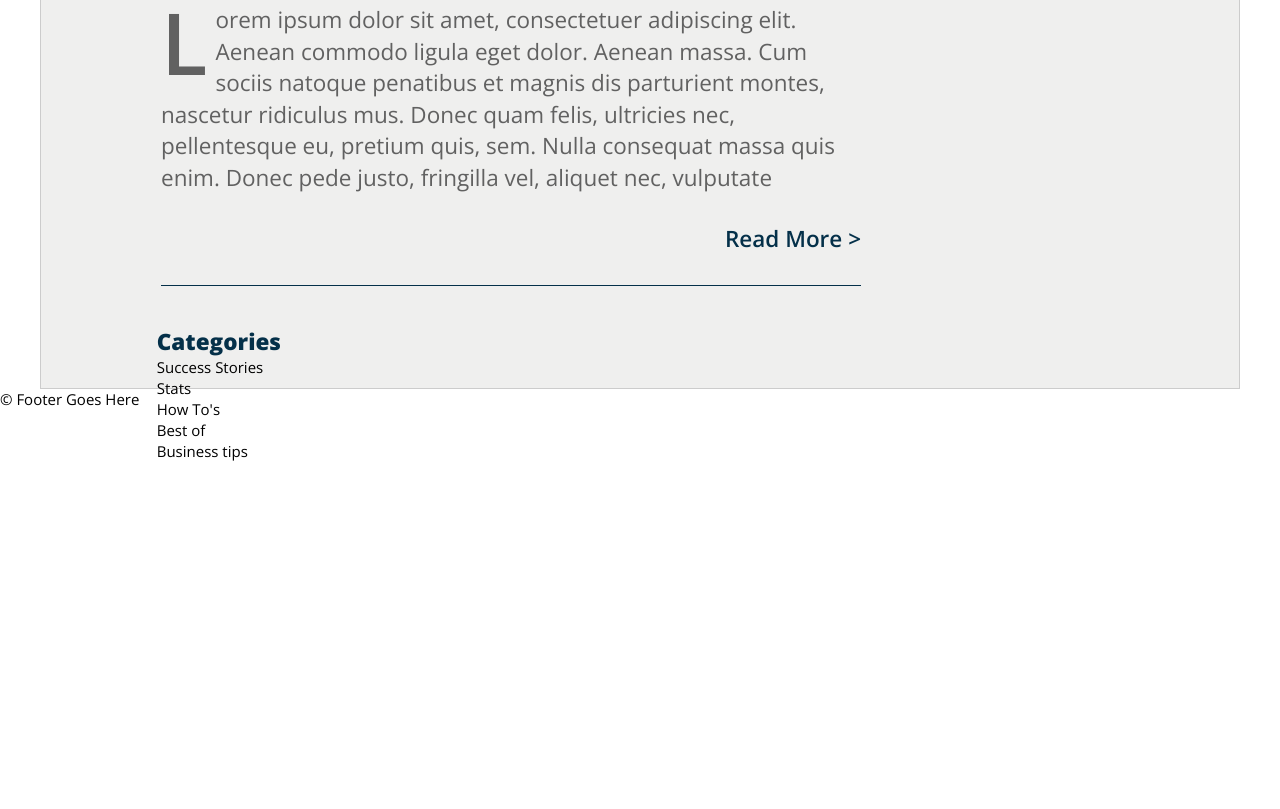
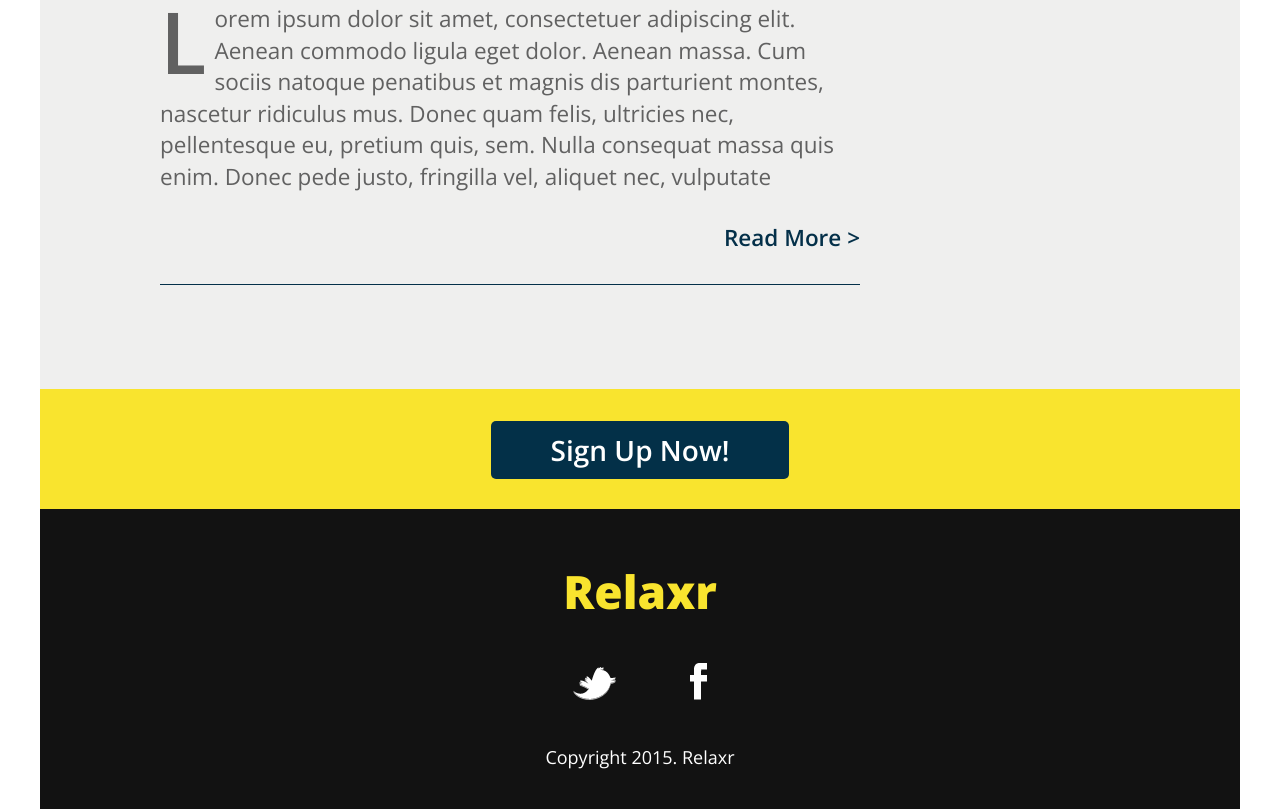
Before and after one commit to menaka1510/FEWD_Week3, a plain HTML site: page 1.Relaxr/starter_code/index.html in a window 1280 px wide. Shown: the part 1431-2240 px from the top of the page. Before the commit the page ends 1893 px from the top, so only its background shows below. Drawn offline with nearby package versions, Linux system fonts and the light colour scheme.

Commit message:
Week3 WIP

```diff
--- a/1.Relaxr/starter_code/css/style.css
+++ b/1.Relaxr/starter_code/css/style.css
@@ -64,7 +64,6 @@ body {
 .container {
   width: 1200px;
   height: 1700px;
-  border: 1px solid #cccccc;
   margin: auto;
   background-color: #efefee;
 }
@@ -120,6 +119,8 @@ header {
   width: 700px;
   margin-left: 120px;
   margin-top: 80px;
+  display:block;
+  float: left;
 }
 
 .blogposts article{
@@ -170,18 +171,100 @@ header {
 /*Right Column*/
 aside {
   width: 240px;
-  display: flex;
-  justify-content: flex-end;
+  clear:left;
+  float: right;
+  margin-right: 120px;
+  margin-top: 80px;
 }
 
-.categories h2 {
+.categories a {
+  color: #043049;
+  font-size: 1.5em;
+  font-weight: 600;
+  text-decoration: none;
+}
+
+.categories h2{
+  font-size: 1.9em;
+  color: #043049;
+  font-weight: 800;
+  padding-bottom: 10px;
+}
+
+.categories li {
   font-size: 1.5em;
   color: #043049;
-  font-weight: 800;
 }
 
+.categories ul{
+  padding-bottom: 50px;
+}
+
+.categories p {
+  font-size: 1.4em;
+  line-height: 1.2;
+  color: #043049;
+}
+
+.categories img{
+  padding-top: 50px;
+}
+
+/*Signup CTA*/
+.signup a {
+  font-size: 28px;
+  font-weight: 600;
+  text-decoration: none;
+  color: #FFFFFF;
+  border-radius: 5px;
+  background-color: #033048;
+  padding: 10px 60px;
+}
+.signup {
+  width: 1200px;
+  height:120px;
+  margin: 0 auto;
+  padding-top: 42px;
+  background-color: #f9e42e;
+  display: block;
+  text-align: center;
+}
+
+/*Footer*/
+
 footer {
+width: 1200px;
+height: 300px;
+margin: 0 auto;
+display:block;
+background-color: #121212;
+}
 
+footer h1 {
+  font-weight: 800;
+  font-size: 46px;
+  color: #f9e42e;
+  padding-top: 50px;
+  text-align: center;
+}
+
+footer img {
+  padding: 40px 35px;
+}
+
+footer p {
+  text-align: center;
+  color: #FFFFFF;
+  font-size: 18px;
+  font-weight: 300;
+}
+
+footer li {
+  display: inline-block;
+}
+
+footer ul {
+  text-align: center;
 }
 
 /******************************************
--- a/1.Relaxr/starter_code/index.html
+++ b/1.Relaxr/starter_code/index.html
@@ -5,7 +5,7 @@
     	<meta name="description" content="Your description goes here">
     	<meta name="keywords" content="one, two, three">
 
-		<title>Blank Template</title>
+		<title>Relaxr blog</title>
 
 		<!-- external CSS link -->
 		<link rel="stylesheet" href="css/reset.css">
@@ -26,6 +26,26 @@
 			</header>
 
 			<div class="container">
+
+					<!-- Right column items -->
+					<aside>
+						<div class="categories">
+							<h2>Categories</h2>
+							<ul>
+								<li>Success Stories</li>
+								<li>Stats</li>
+								<li>How To's</li>
+								<li>Best of</li>
+								<li>Business tips </li>
+							</ul>
+							<h2>About Relaxr</h2>
+							<p>Proin sed justo vel sapien varius auctor. Proin scelerisque massa at luctus tincidunt. Fusce porttitor, sapien sed tincidunt fringilla.</p>
+							<a href="#" target="_blank">Learn More</a>
+							<img src="images\ad-unit.png">
+						</div>
+					</aside>
+
+					<!-- Left column items -->
 					<section class="blogposts">
 						<article>
 							<h2>How I implemented Relaxr in 2 weeks and changed my life</h2>
@@ -42,25 +62,23 @@
 						</article>
 					</section>
 
-				<aside>
-					<div class="categories">
-						<h2>Categories</h2>
-						<ul>
-							<li>Success Stories</li>
-							<li>Stats</li>
-							<li>How To's</li>
-							<li>Best of</li>
-							<li>Business tips </li>
-						</ul>
 			</div>
 
-				</aside>
+		<!-- Signup CTA -->
+			<section class="signup">
+			<a href="#" target="_blank"> Sign Up Now! </a>
+		</section>
 
-			</div>
+		<!-- Footer -->
+		<footer>
+				<h1>Relaxr</h1>
+				<ul>
+					<li><img src="images/twitter.png"></li>
+					<li><img src="images/facebook.png"></li>
+				</ul>
+				<p>Copyright 2015. Relaxr</p>
+		</footer>
 
-			<footer>
-				&copy; Footer Goes Here
-			</footer>
 		</div><!-- #container -->
 	</body>
 </html>
```
Lines whose indentation alone changed are shown as unchanged.
